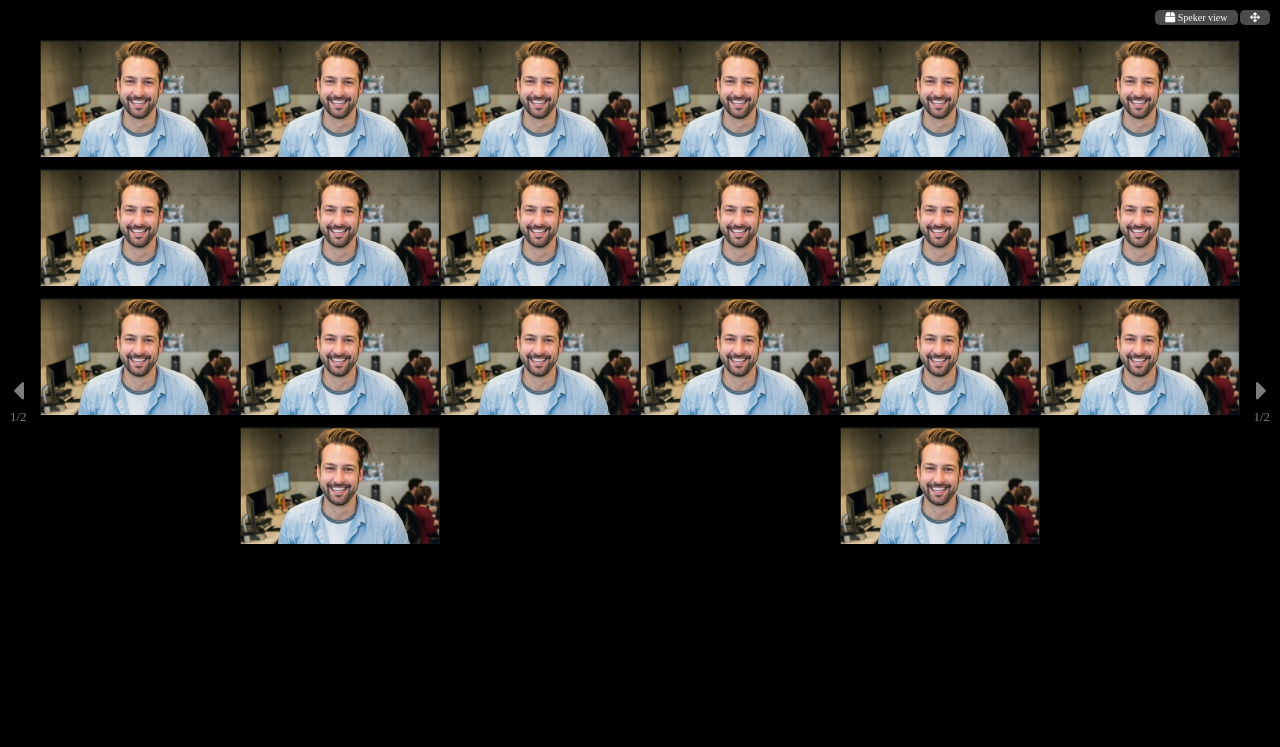
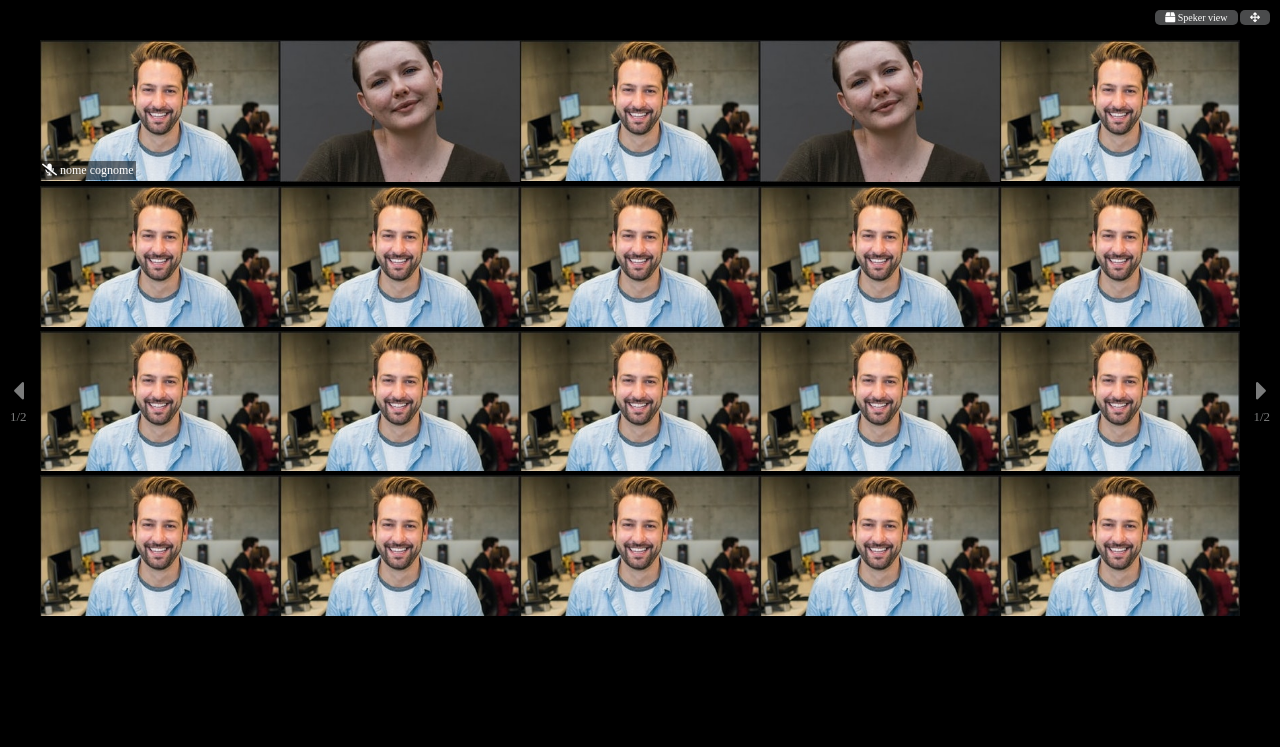
Before and after one commit to cenny1988/html-css-zoom, a plain HTML site: page index.html in a window 1280 px wide. Shown: the top 747 px of the page. Drawn offline with Linux system fonts and the light colour scheme.

Commit message:
aggiunta nome e cognme in overlay su avatar

```diff
--- a/css/style.css
+++ b/css/style.css
@@ -13,10 +13,7 @@
     justify-content: center;
     padding: 40px;
     color: #fff;
-
     position: relative;
-    /* debug */
-    font-size: 50px;
 }
 .container{
     height: 100%;
@@ -27,10 +24,20 @@
     align-content: flex-start;
 }
 .item-call{
-    width: 200px;
+    width: 20%;
+    min-width: 200px;
+    position: relative;
+}
+.user{
+    position: absolute;
+    bottom: 6px;
+    left: 0;
+    padding: 2px;
+    font-size: 12px;
+    background-color: rgba(0, 0, 0, 0.5);
 }
 .item-call img{
-    object-fit: contain;
+    object-fit: cover;
     width: 100%;
 }
 
--- a/index.html
+++ b/index.html
@@ -38,15 +38,19 @@
         <div class="container">
             <div class="item-call">
                 <img src="img/photo-1.jpeg">
+                <div class="user">
+                    <i class="fas fa-microphone-slash"></i>
+                    nome cognome
+                </div>
+            </div>
+            <div class="item-call">
+                <img src="img/photo-2.jpeg">
             </div>
             <div class="item-call">
                 <img src="img/photo-1.jpeg">
             </div>
             <div class="item-call">
-                <img src="img/photo-1.jpeg">
-            </div>
-            <div class="item-call">
-                <img src="img/photo-1.jpeg">
+                <img src="img/photo-2.jpeg">
             </div>
             <div class="item-call">
                 <img src="img/photo-1.jpeg">
@@ -127,7 +131,6 @@
             </div>
             <div class="icon">
                 <i class="fas fa-share-square active"> </i><span>Share Screen</span>
-
             </div>
             <a href="#"><i class="fas fa-angle-up"></i></a>
             <div class="icon">
```
